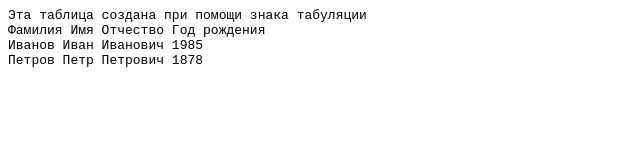
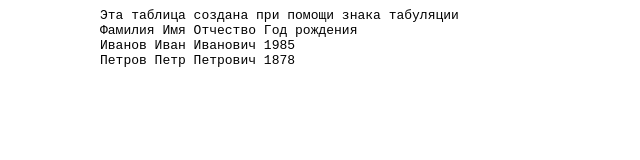
Before and after one commit to nadip14/test, a plain HTML site: page index.html in a window 1280 px wide. Shown: the whole page, without its empty margins (0-640 px from the left). Drawn offline with Linux system fonts and the light colour scheme.

Commit message:
Update index.html

```diff
--- a/index.html
+++ b/index.html
@@ -1,7 +1,7 @@
 <html>
 <head>
 </head>
-<bodyleftmargin=100 rightmargin=100>
+<body leftmargin=100 rightmargin=100>
 <font face=”Arial” size=”4” color=”red” >
 </font>
 <pre>
```
